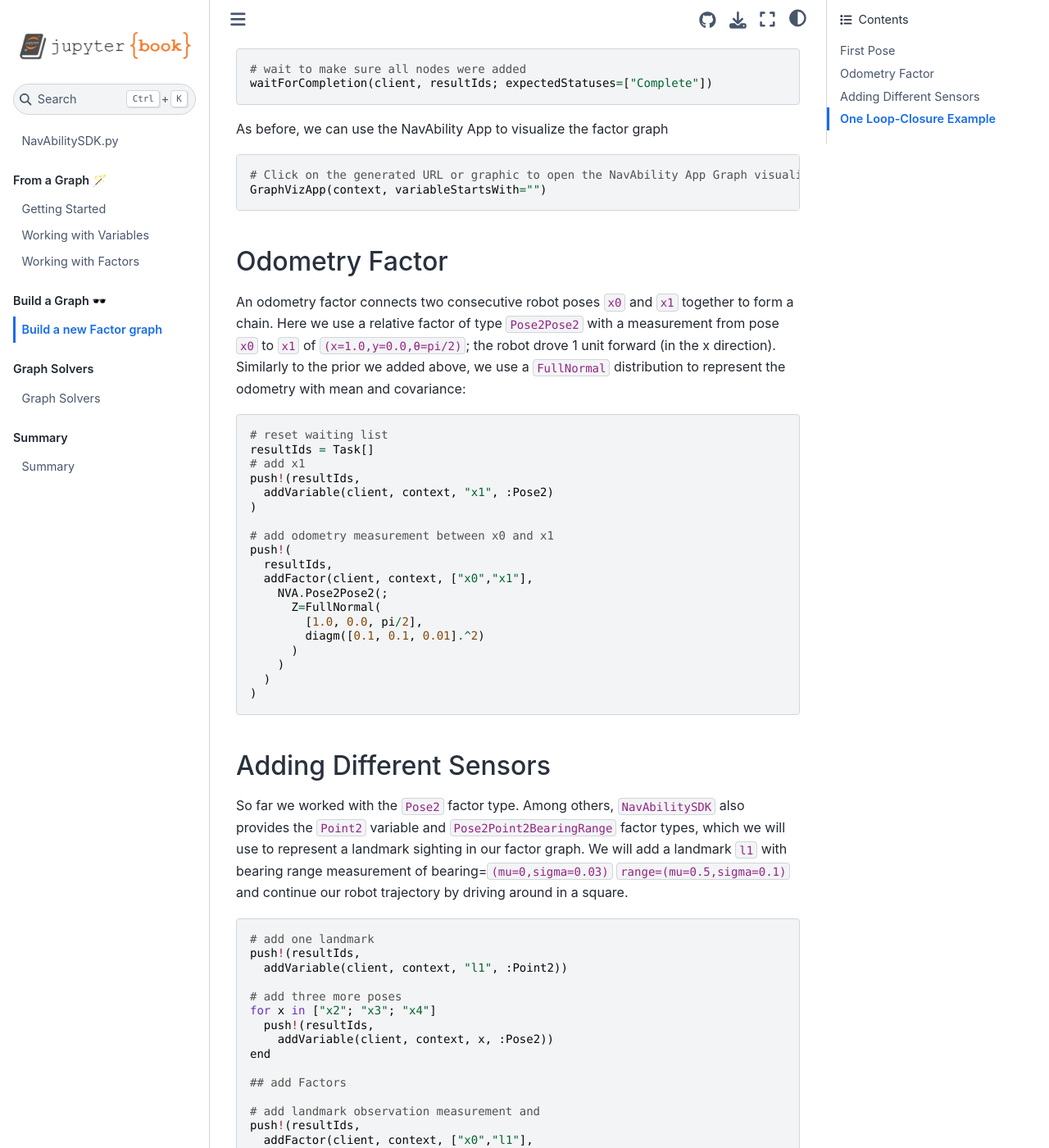
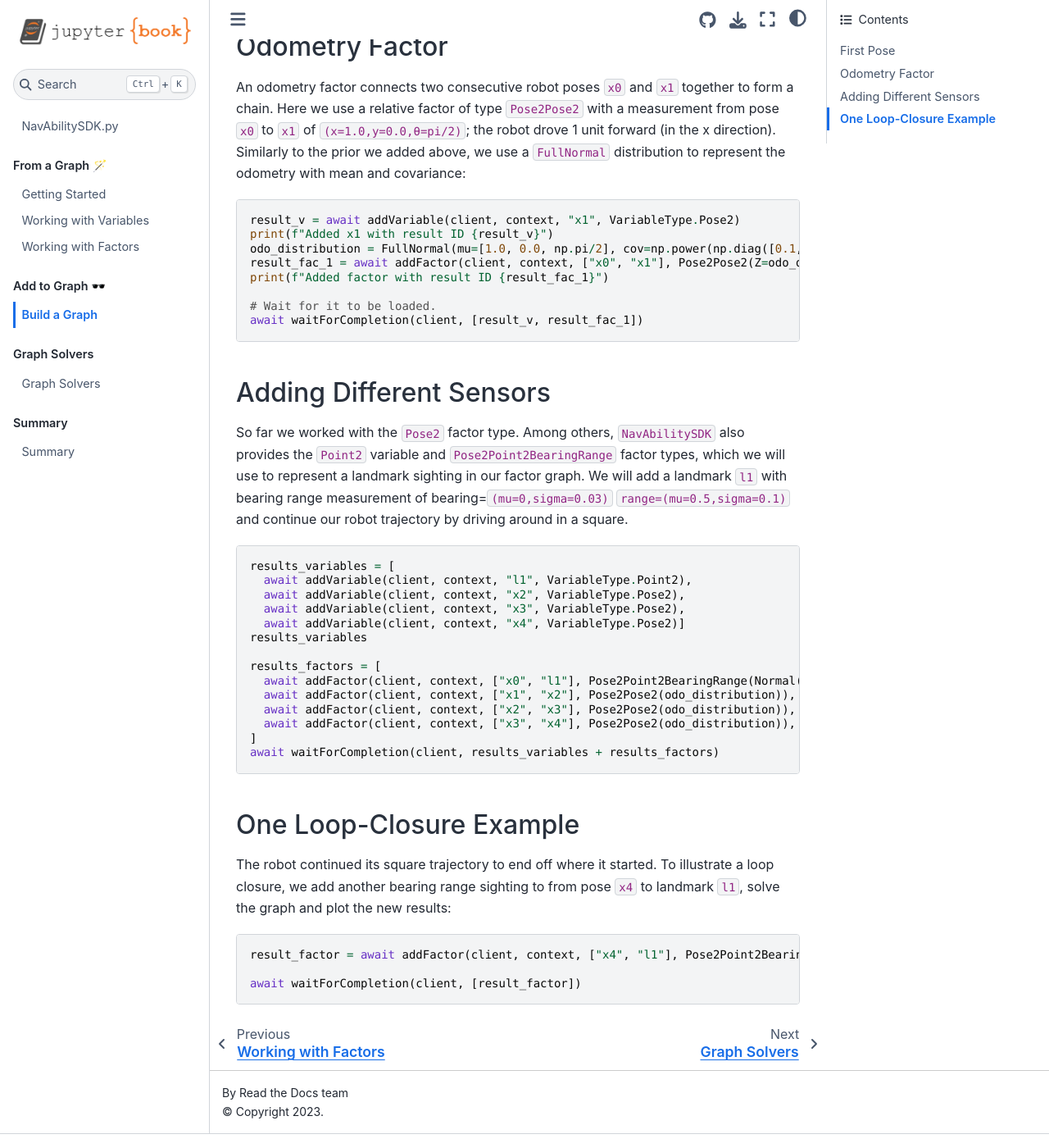
Before and after one commit to NavAbility/NavAbilitySDK.py, a Jupyter Book: the page built from docs/buildgraph.md, in a window 1280 px wide and 1400 px high, scrolled down 1384 px. Shown: the whole window at 82% size. Built offline with Jupyter Book 1.0.4 settings and Sphinx 7.4.7 and the Sphinx Book theme 1.1.4, drawn with Linux system fonts in a browser that asks for light colours; some of the changed text lies outside the part shown.

Commit message:
fix py code docs errors

````diff
--- a/docs/_toc.yml
+++ b/docs/_toc.yml
@@ -9,7 +9,7 @@ parts:
   - file: getting-started
   - file: variables
   - file: factors
-- caption: Build a Graph 🕶️
+- caption: Add to Graph 🕶️
   chapters:
   - file: buildgraph
 - caption: Graph Solvers
--- a/docs/buildgraph.md
+++ b/docs/buildgraph.md
@@ -1,4 +1,4 @@
-# Build a new Factor graph
+# Build a Graph
 
 The NavAbilitySDK provides variables and factors useful to robotics.  We start with a `Pose2` variable, i.e. position and orientation for a vehicle traveling on a flat XY plane.
 
@@ -20,12 +20,7 @@ context = Client(
 The `addVariable` function with a label `"x0"` and type `:Pose2` adds that variable to  to the factor graph.
 
 ```python
-# let's collect all the async responses and wait at the end
-resultIds = Task[]
-# addVariable and keep the transaction ID
-# push!(resultIds,
-  addVariable(client, context, "x0", Pose2)
-# )
+result_v0 = await addVariable(client, context, "x0", VariableType.Pose2)
 ```
 
 Note that asynchronous tasks are used to increase the upload performance.  Each of these events are queued on the server for processing.  While the variable is being created, let's also add a prior factor.
@@ -36,24 +31,14 @@ Since factors represent a probabilistic interaction between variables, we need t
 
 Let's create a `PriorPose2` unary factor with zero mean and a covariance matrix of (`diagm([0.05,0.05,0.01].^2)`):
 ```python
-push!(
-  resultIds,
-  addFactor(
-    client, context, ["x0"],
-    NVA.PriorPose2(;
-      Z=FullNormal(
-        [0.0, 0.0, 0.0],
-        diagm([0.05, 0.05, 0.01].^2)
-      )
-    )
-  )
-)
+prior_distribution = FullNormal(mu=np.zeros(3), cov=np.power(np.diag([0.1, 0.1, 0.1]),2))
+result_f0 = await addFactor(client, context, ["x0"], PriorPose2(Z=prior_distribution))
 ```
 
 After adding a batch of variables and factors, we can wait on the upload status to ensure the new graph elements have been processed:
 ```python
-# wait to make sure all nodes were added
-waitForCompletion(client, resultIds; expectedStatuses=["Complete"])
+# Wait for variable and factor to be loaded to be loaded.
+await waitForCompletion(client, [result_v0, result_f0])
 ```
 
 As before, we can use the NavAbility App to visualize the factor graph
@@ -66,93 +51,43 @@ GraphVizApp(context, variableStartsWith="")
 
 An odometry factor connects two consecutive robot poses `x0` and `x1` together to form a chain.  Here we use a relative factor of type `Pose2Pose2` with a measurement from pose `x0` to `x1` of `(x=1.0,y=0.0,θ=pi/2)`; the robot drove 1 unit forward (in the x direction).  Similarly to the prior we added above, we use a `FullNormal` distribution to represent the odometry with mean and covariance:
 ```python
-# reset waiting list
-resultIds = Task[]
-# add x1
-push!(resultIds,
-  addVariable(client, context, "x1", :Pose2)
-)
+result_v = await addVariable(client, context, "x1", VariableType.Pose2)
+print(f"Added x1 with result ID {result_v}")
+odo_distribution = FullNormal(mu=[1.0, 0.0, np.pi/2], cov=np.power(np.diag([0.1, 0.1, 0.01]),2))
+result_fac_1 = await addFactor(client, context, ["x0", "x1"], Pose2Pose2(Z=odo_distribution))
+print(f"Added factor with result ID {result_fac_1}")
 
-# add odometry measurement between x0 and x1
-push!(
-  resultIds,
-  addFactor(client, context, ["x0","x1"],
-    NVA.Pose2Pose2(;
-      Z=FullNormal(
-        [1.0, 0.0, pi/2],
-        diagm([0.1, 0.1, 0.01].^2)
-      )
-    )
-  )
-)
+# Wait for it to be loaded.
+await waitForCompletion(client, [result_v, result_fac_1])
 ```
 
 ## Adding Different Sensors
 
 So far we worked with the `Pose2` factor type.  Among others, `NavAbilitySDK` also provides the `Point2` variable and `Pose2Point2BearingRange` factor types, which we will use to represent a landmark sighting in our factor graph.  We will add a landmark `l1` with bearing range measurement of bearing=`(mu=0,sigma=0.03)` `range=(mu=0.5,sigma=0.1)` and continue our robot trajectory by driving around in a square.
 ```python
-# add one landmark
-push!(resultIds,
-  addVariable(client, context, "l1", :Point2))
+results_variables = [
+  await addVariable(client, context, "l1", VariableType.Point2),
+  await addVariable(client, context, "x2", VariableType.Pose2),
+  await addVariable(client, context, "x3", VariableType.Pose2),
+  await addVariable(client, context, "x4", VariableType.Pose2)]
+results_variables
 
-# add three more poses
-for x in ["x2"; "x3"; "x4"]
-  push!(resultIds,
-    addVariable(client, context, x, :Pose2))
-end
-
-## add Factors
-
-# add landmark observation measurement and
-push!(resultIds,
-  addFactor(client, context, ["x0","l1"],
-    NVA.Pose2Point2BearingRange(Normal(0, 0.03), Normal(0.5, 0.1))))
-
-# odometry measurements between poses
-push!(resultIds,
-  addFactor(client, context, ["x1","x2"],
-    NVA.Pose2Pose2(
-      FullNormal(
-       [1.0, 0.0, pi/2],
-       diagm([0.1, 0.1, 0.01].^2)))))
-
-push!(resultIds,
-  addFactor(client, context, ["x2","x3"],
-    NVA.Pose2Pose2(
-      FullNormal(
-       [1.0, 0.0, pi/2],
-       diagm([0.1, 0.1, 0.01].^2)))))
-
-push!(resultIds,
-  addFactor(client, context, ["x3","x4"],
-    NVA.Pose2Pose2(
-      FullNormal(
-        [1.0, 0.0, pi/2],
-        diagm([0.1, 0.1, 0.01].^2)))))
-
-# let's wait to make sure all the new additions are ready
-waitForCompletion(client, resultIds; expectedStatuses=["Complete"])
+results_factors = [
+  await addFactor(client, context, ["x0", "l1"], Pose2Point2BearingRange(Normal(0.0,0.03), Normal(0.5,0.1))),
+  await addFactor(client, context, ["x1", "x2"], Pose2Pose2(odo_distribution)),
+  await addFactor(client, context, ["x2", "x3"], Pose2Pose2(odo_distribution)),
+  await addFactor(client, context, ["x3", "x4"], Pose2Pose2(odo_distribution)),
+]
+await waitForCompletion(client, results_variables + results_factors)
 ```
 
 ## One Loop-Closure Example
 
 The robot continued its square trajectory to end off where it started.  To illustrate a loop closure, we add another bearing range sighting to from pose `x4` to landmark `l1`, solve the graph and plot the new results:
 ```python
-resultIds = Task[]
-# add a loop closure landmark observation
-push!(
-  resultIds,
-  addFactor(
-    client, context,
-    ["x4","l1"],
-    NVA.Pose2Point2BearingRange(
-      Normal(0, 0.03),
-      Normal(0.5, 0.1))
-  )
-)
+result_factor = await addFactor(client, context, ["x4", "l1"], Pose2Point2BearingRange(Normal(0.0,0.03), Normal(0.5,0.1)))
 
-# let's wait to make sure all the new additions are ready
-waitForCompletion(client, resultIds; expectedStatuses=["Complete"])
+await waitForCompletion(client, [result_factor])
 ```
 
 <!-- ```@docs
````
Also changed, not shown: other parts of docs/buildgraph.md (+1 -1 lines), docs/getting-started.md (+16 -4 lines), docs/variables.md (+41 -40 lines).
